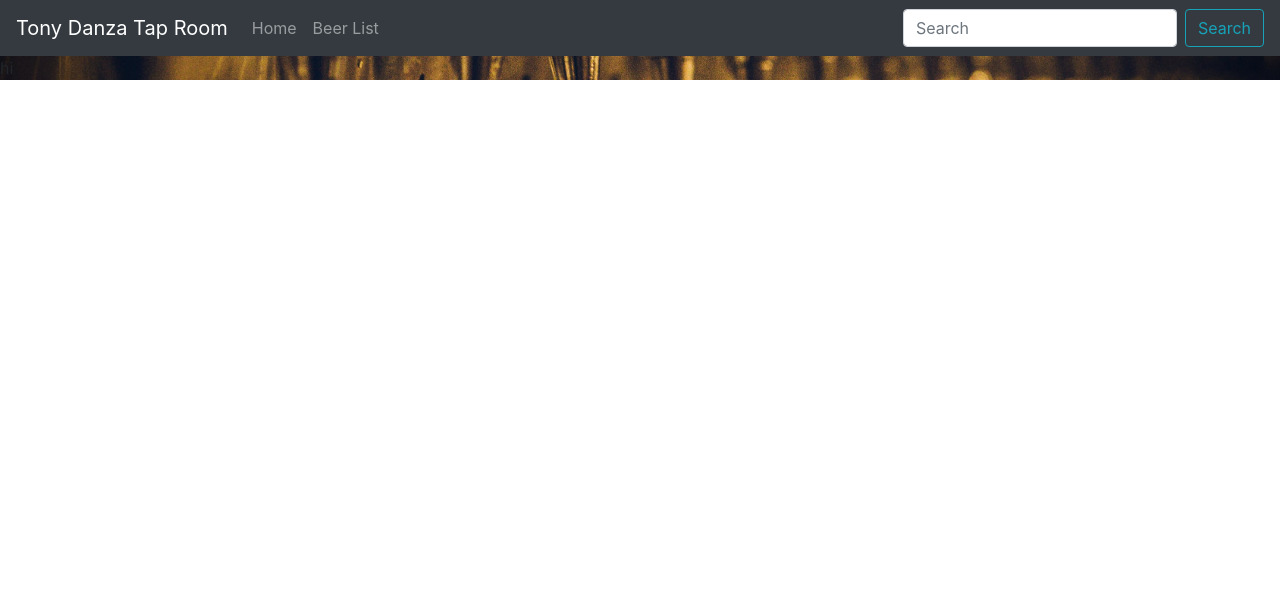
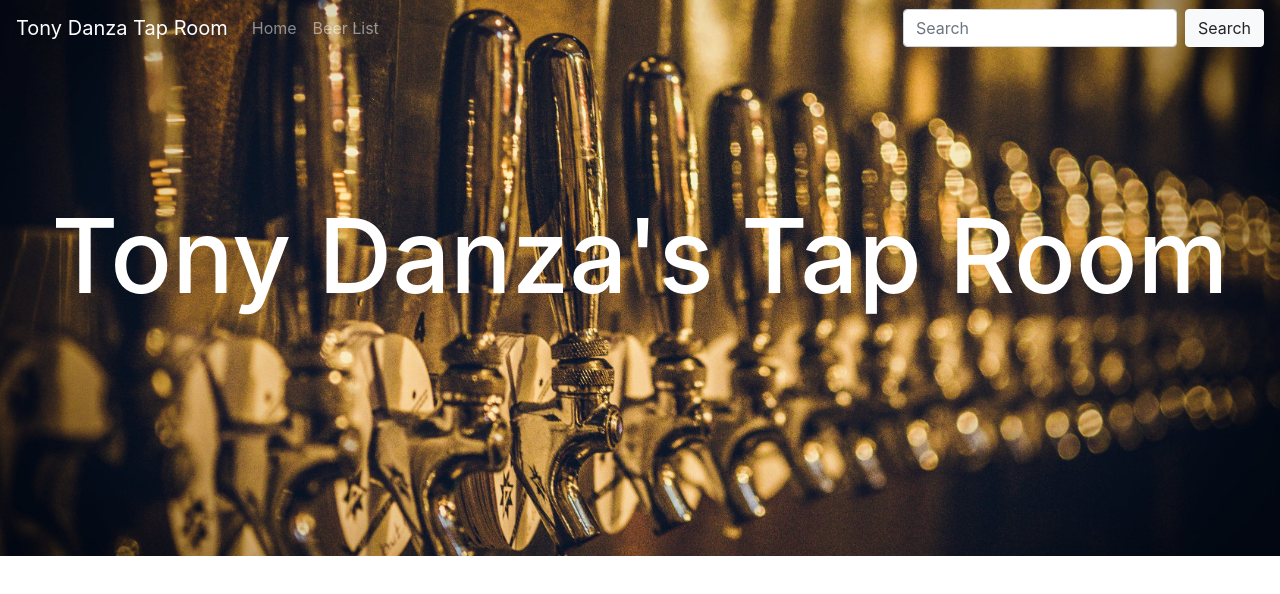
Before and after one commit to Michael-Wayne-Wells/tap-room, a React (Create React App) app: page /#/ in a window 1280 px wide. Shown: the top 594 px of the page. Built offline with nearby package versions, Linux system fonts and the light colour scheme.

Commit message:
style nav bar and header

```diff
--- a/src/components/Beer.jsx
+++ b/src/components/Beer.jsx
@@ -23,7 +23,9 @@ function Beer(props) {
             font-size: 20px;
             font-weight: bold;
           }
-
+          .table {
+            margin-top: 50px;
+          }
           th {
             border-bottom: 2px solid black;
           }
--- a/src/components/HeaderBody.jsx
+++ b/src/components/HeaderBody.jsx
@@ -1,10 +1,23 @@
 import React from 'react';
 
 function HeaderBody() {
-  return(
-    <div>
-      hi
+  return (
+    <div className="headerBody">
+      <style jsx>
+        {`
+        .headerTitle {
+          text-align: center;
+          line-height: 400px;
+          color: white;
+          font-size: 8vw;
+        }
+          .headerBody {
+            height: 500px;
+          }
+        `}
+      </style>
+      <h1 className="headerTitle">Tony Danza's Tap Room</h1>
     </div>
-  )
+  );
 }
  export default HeaderBody
--- a/src/components/NavigationBar.jsx
+++ b/src/components/NavigationBar.jsx
@@ -4,7 +4,13 @@ import { Navbar, Button, Nav, FormControl, Form } from 'react-bootstrap';
 function NavigationBar() {
   return (
     <div>
-      <Navbar bg="dark" variant="dark">
+      <style jsx>{`
+        .navbar {
+          background-color: rgba(0,0,0,.5)
+        }
+      `}
+      </style>
+      <Navbar  variant="dark">
         <Navbar.Brand href="#home">Tony Danza Tap Room</Navbar.Brand>
         <Nav className="mr-auto">
           <Nav.Link href="/">Home</Nav.Link>
@@ -12,7 +18,7 @@ function NavigationBar() {
         </Nav>
         <Form inline>
           <FormControl type="text" placeholder="Search" className="mr-sm-2" />
-          <Button variant="outline-info">Search</Button>
+          <Button variant="light">Search</Button>
         </Form>
       </Navbar>
 
```
